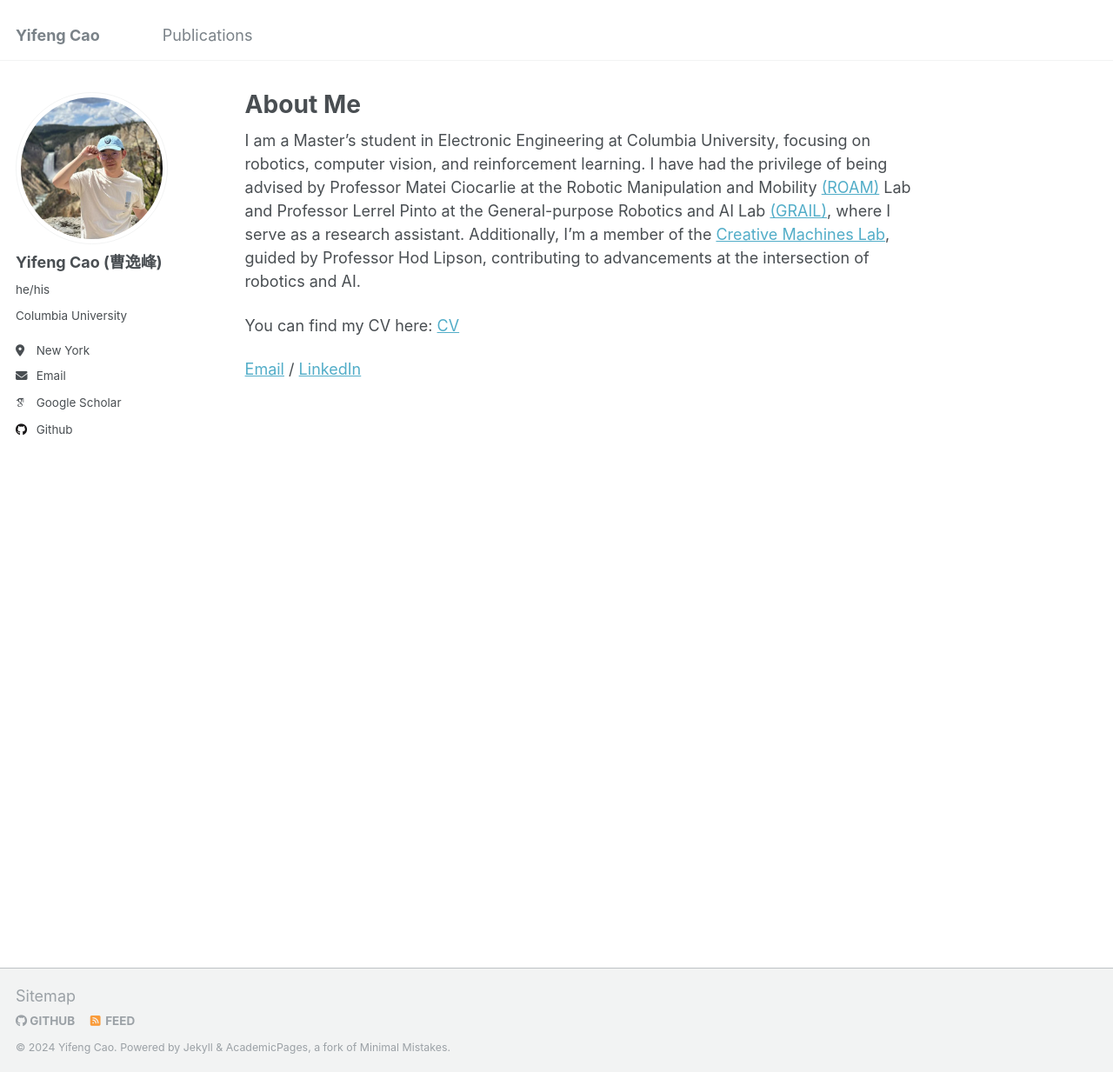
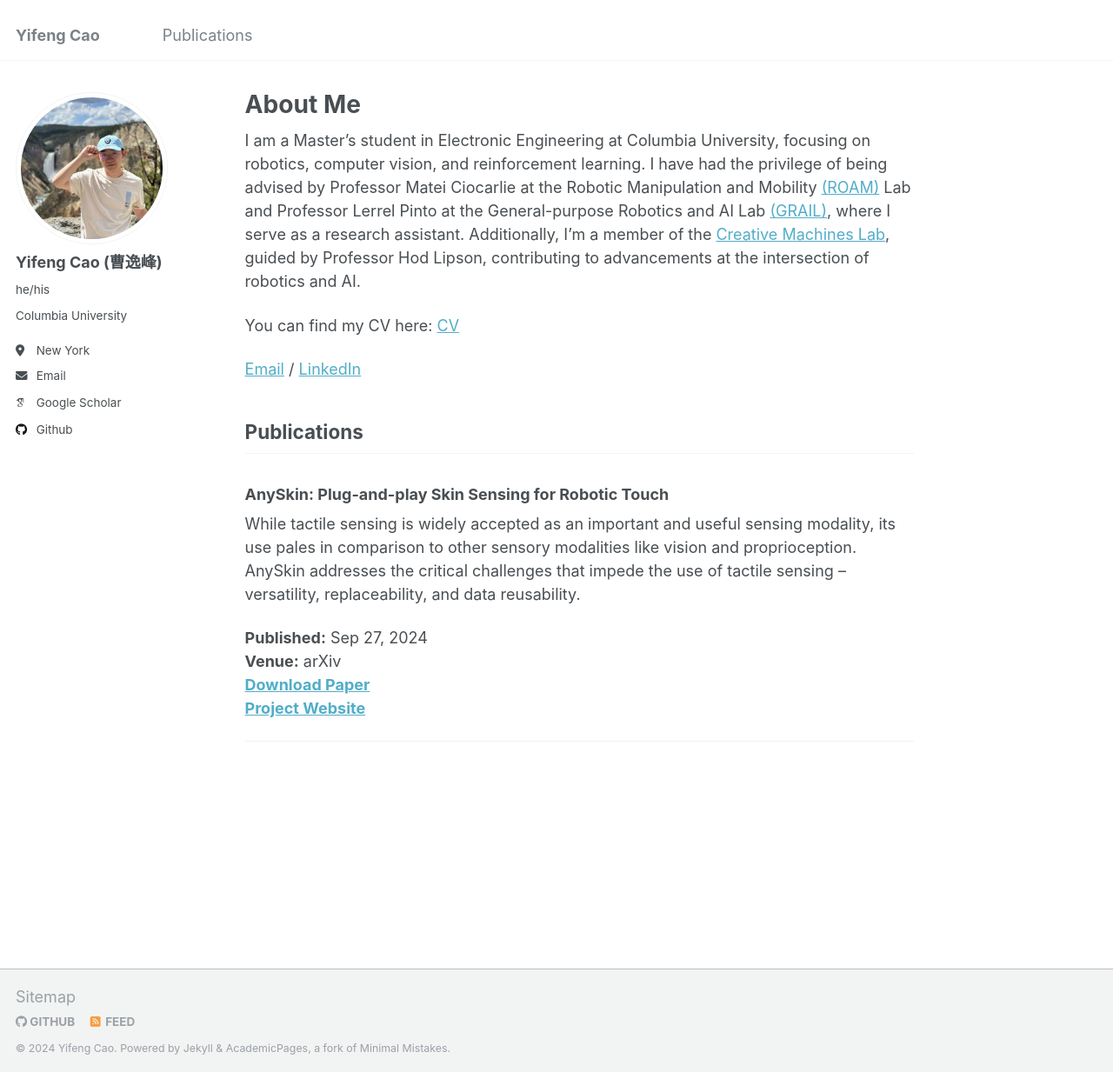
Before and after one commit to Yifeng-Cao/Yifeng-Cao.github.io, a Jekyll site: the page built from _pages/about.md, in a window 1280 px wide and 1233 px high. Shown: the whole window at 87% size. Built offline with Jekyll 4.4.1, drawn with Linux system fonts in a browser that asks for light colours; some web fonts are replaced.

Commit message:
Update about.md

```diff
--- a/_pages/about.md
+++ b/_pages/about.md
@@ -12,3 +12,17 @@ I am a Master's student in Electronic Engineering at Columbia University, focusi
 You can find my CV here: [CV](https://github.com/immortalsplay/immortalsplay.github.io/blob/0ba1e614b03c1fae6f314bed878bb9f5cfdcf15b/_pages/CV.pdf)
 
 [Email](yc4317@columbia.edu) / [LinkedIn](https://www.linkedin.com/in/yifengcao/)
+
+
+## Publications
+
+### AnySkin: Plug-and-play Skin Sensing for Robotic Touch
+
+While tactile sensing is widely accepted as an important and useful sensing modality, its use pales in comparison to other sensory modalities like vision and proprioception. AnySkin addresses the critical challenges that impede the use of tactile sensing -- versatility, replaceability, and data reusability.
+
+**Published:** Sep 27, 2024
+**Venue:** arXiv
+**[Download Paper](https://arxiv.org/pdf/2409.08276)**
+**[Project Website](https://anon-visk.github.io/)**
+
+---
```
